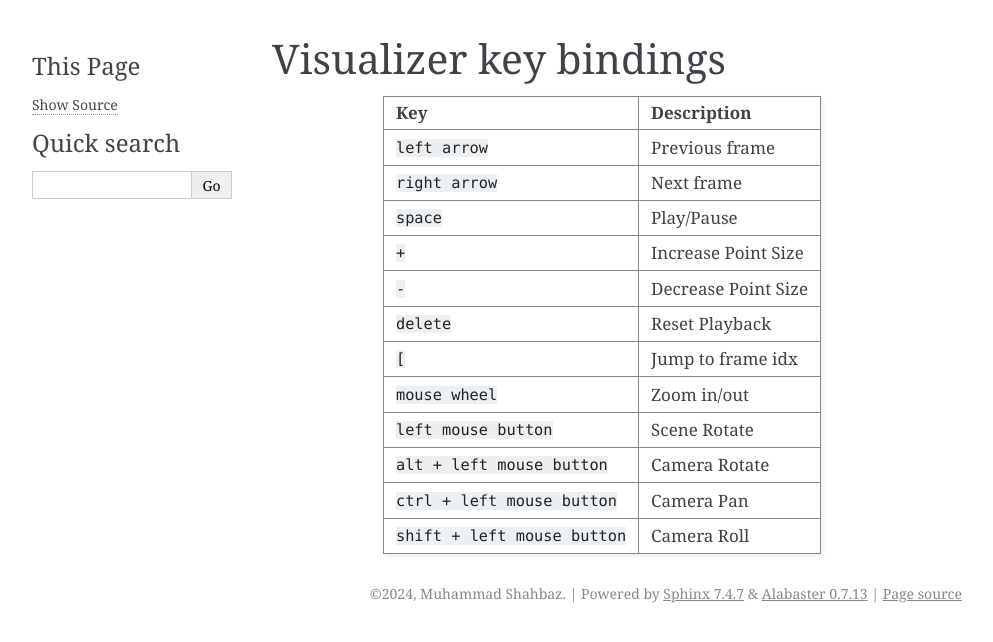
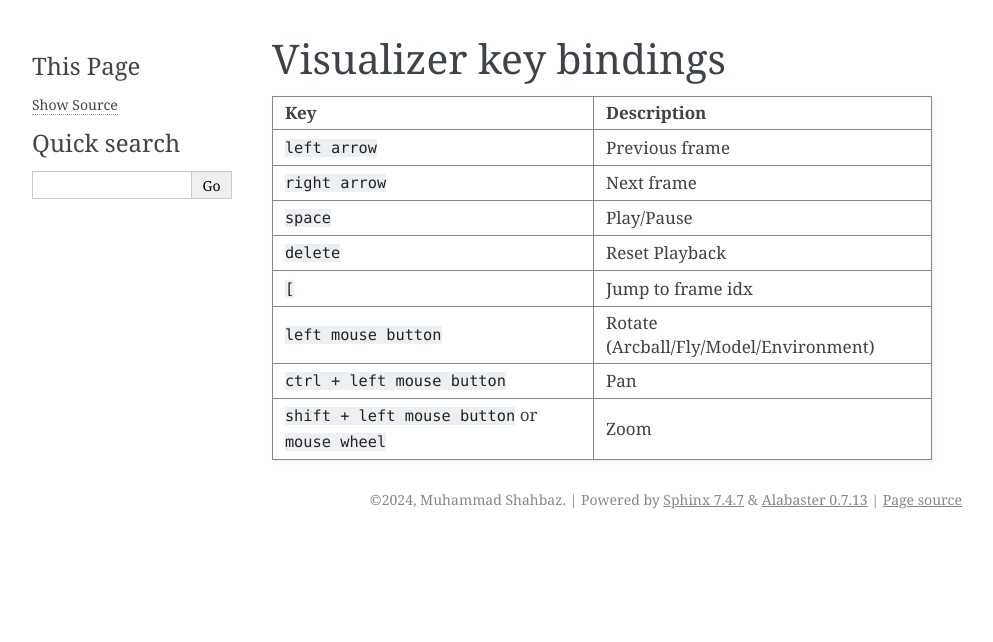
Before and after one commit to m-shahbaz-kharal/LiGuard-2.x, a Sphinx documentation site: the page built from docs/sphinx/visualizer_key_bindings.md, in a window 1280 px wide. Shown: the top 642 px of the page, without its empty margins (148-1141 px from the left). Built offline with Sphinx 7.4.7, drawn with Linux system fonts in a browser that asks for light colours.

Commit message:
chore: corrected key bindings information in documentation.

```diff
--- a/docs/sphinx/visualizer_key_bindings.md
+++ b/docs/sphinx/visualizer_key_bindings.md
@@ -1,15 +1,11 @@
-## Visualizer key bindings
+# Visualizer key bindings
 | Key | Description |
 | --- | --- |
 | `left arrow` | Previous frame |
 | `right arrow` | Next frame |
 | `space` | Play/Pause |
-| `+` | Increase Point Size |
-| `-` | Decrease Point Size |
 | `delete` | Reset Playback |
 | `[` | Jump to frame idx |
-| `mouse wheel` | Zoom in/out |
-| `left mouse button` | Scene Rotate |
-| `alt + left mouse button` | Camera Rotate |
-| `ctrl + left mouse button` | Camera Pan |
-| `shift + left mouse button` | Camera Roll |
+| `left mouse button` | Rotate (Arcball/Fly/Model/Environment) |
+| `ctrl + left mouse button` | Pan |
+| `shift + left mouse button` or `mouse wheel` | Zoom |
```
